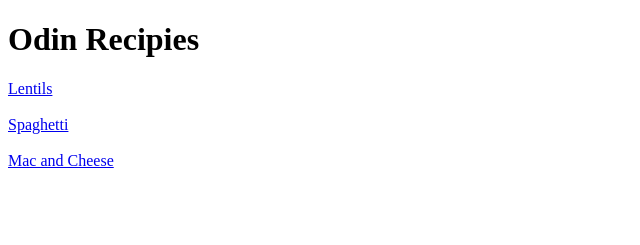
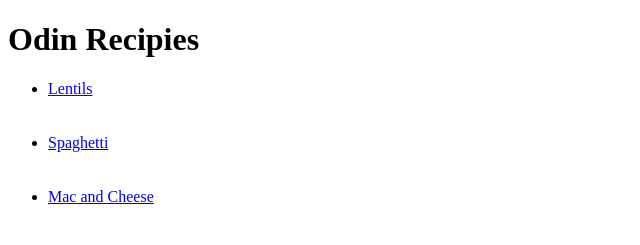
Before and after one commit to bviveros/odin-recipes, a plain HTML site: page index.html in a window 1280 px wide. Shown: the whole page, without its empty margins (0-640 px from the left). Drawn offline with Linux system fonts and the light colour scheme.

Commit message:
links to dishes on main page included into an unordered list

```diff
--- a/index.html
+++ b/index.html
@@ -9,12 +9,13 @@
     <body>
         <h1> Odin Recipies </h1>
 
-        <a href="recipes/lentils.html" target="_blank" rel="noopener noreferrer"> Lentils </a>
-        <br><br>
-        <a href="recipes/spaghetti.html" target="_blank" rel="noopener noreferrer"> Spaghetti </a>
-        <br><br>
-        <a href="recipes/macandcheese.html" target="_blank" rel="noopener noreferrer"> Mac and Cheese </a>
-        <br><br>
-
+        <ul>
+            <li> <a href="recipes/lentils.html" target="_blank" rel="noopener noreferrer"> Lentils </a> </li>
+            <br><br>
+            <li> <a href="recipes/spaghetti.html" target="_blank" rel="noopener noreferrer"> Spaghetti </a> </li>
+            <br><br>
+            <li> <a href="recipes/macandcheese.html" target="_blank" rel="noopener noreferrer"> Mac and Cheese </a> </li>
+            <br><br>
+        </ul>
     </body>
 </html>
```
